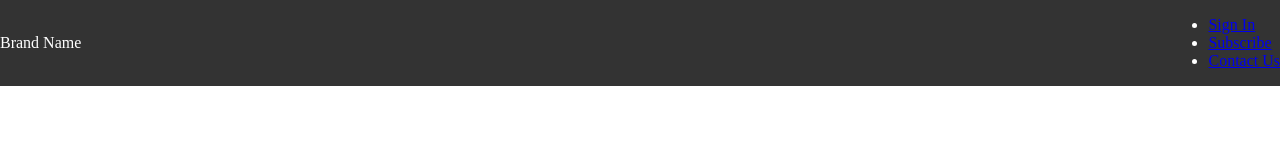
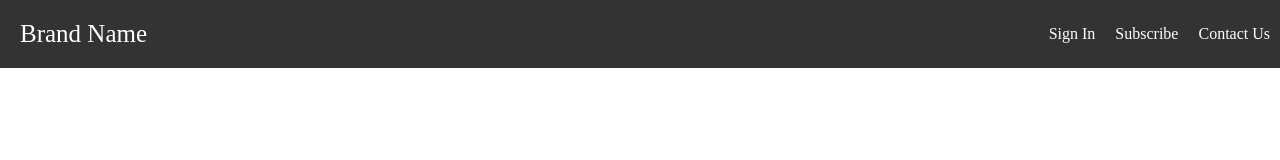
Before and after one commit to anastasiiasok/NavBar, a plain HTML site: page index.html in a window 1280 px wide. Drawn offline with Linux system fonts and the light colour scheme.

Commit message:
styled navbar-links ul, li and a

```diff
--- a/styles.css
+++ b/styles.css
@@ -18,3 +18,26 @@ body {
   background-color: #333;
   color: white;
 }
+.brand-title {
+  font-size: 25px;
+  margin: 20px;
+}
+.navbar-links ul {
+  margin: 0;
+  padding: 0;
+  display: flex;
+  /* so links align now */
+}
+
+.navbar-links li {
+  list-style: none;
+  text-decoration: none;
+}
+
+.navbar-links a {
+  text-decoration: none;
+  /* removed all underline */
+  color: white;
+  padding: 10px;
+  display: block;
+}
```
